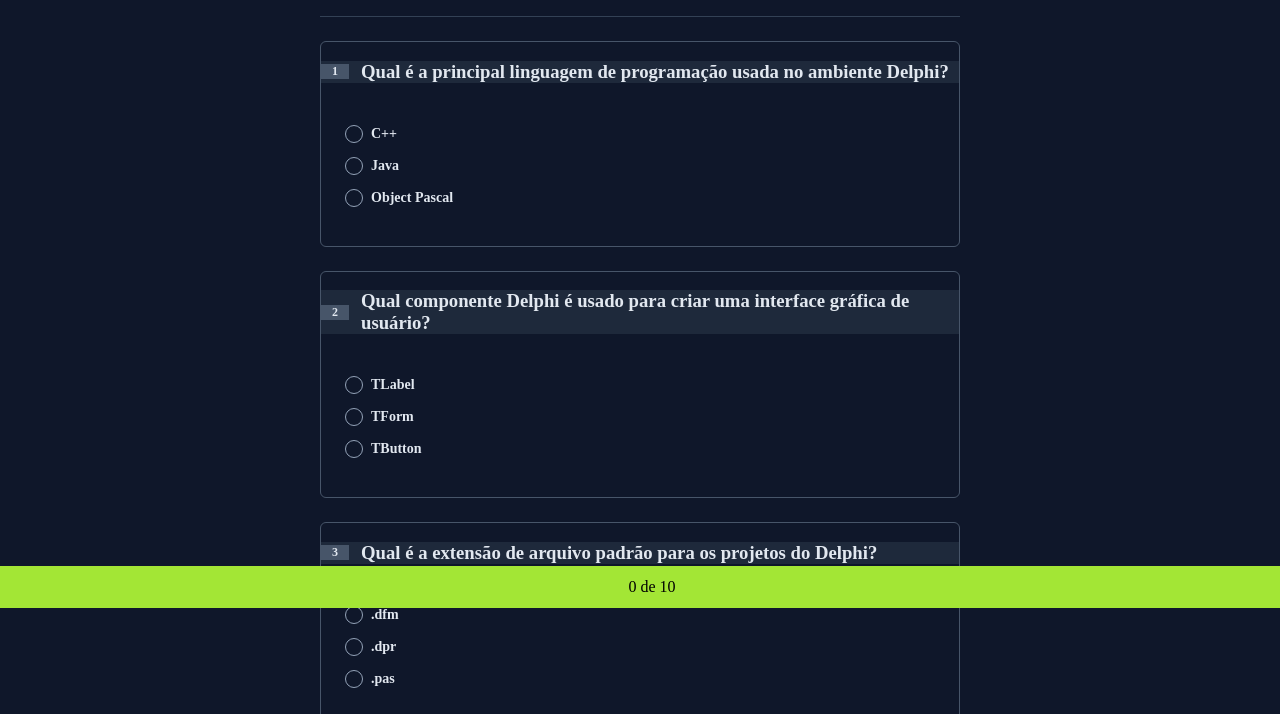
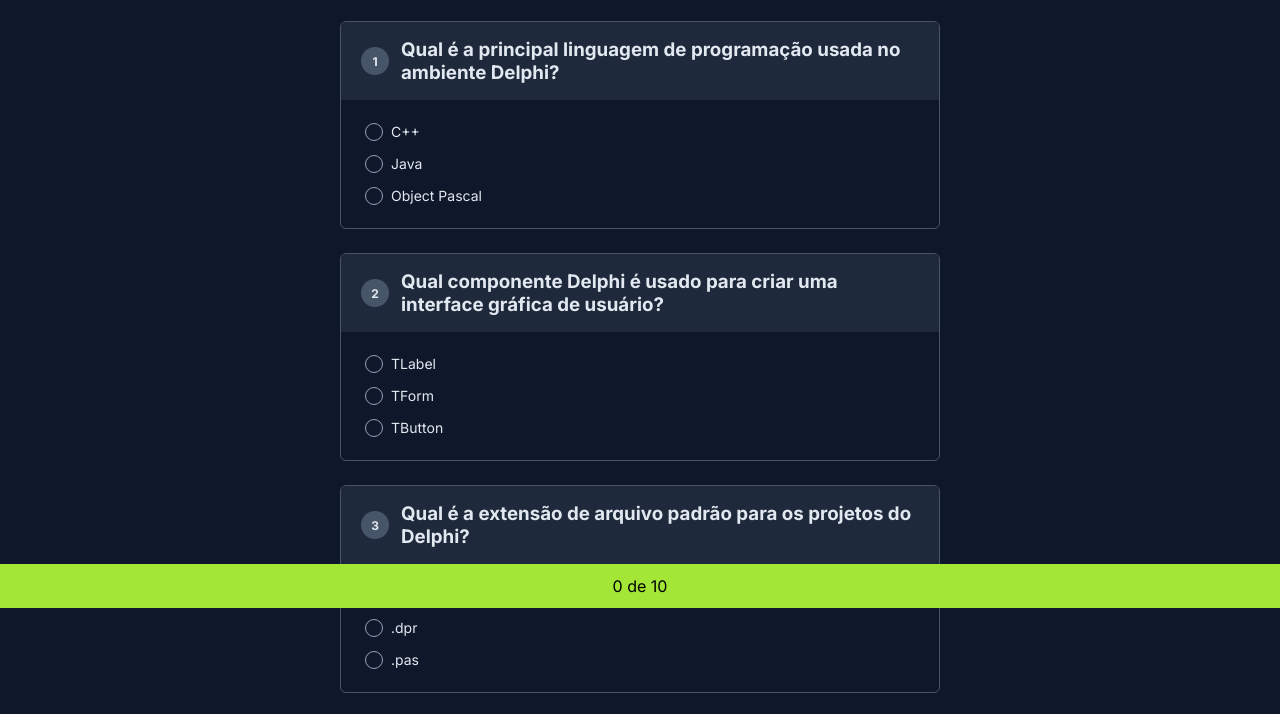
Before and after one commit to vanessapassosdev/nlw-experts, a plain HTML site: page index.html in a window 1280 px wide. Shown: the part 192-906 px from the top of the page. Drawn offline with Linux system fonts and the light colour scheme.

Commit message:
Add files via upload

```diff
--- a/style.css
+++ b/style.css
@@ -1,53 +1,75 @@
-body{
+@import url('https://fonts.googleapis.com/css2?family=Inter:wght@400;600;700&display=swap');
+
+*,
+:root {
+  margin: 0;
+  padding: 0;
+  box-sizing: border-box;
+
+  font-family: 'Inter', sans-serif;
+  font-synthesis: none;
+  text-rendering: optimizeLegibility;
+  -webkit-font-smoothing: antialiased;
+  -moz-osx-font-smoothing: grayscale;
+  -webkit-text-size-adjust: 100%;
+}
+
+body {
   background-color: #0F172A;
 }
 
-main{
-    padding-top:20px;
+main {
+  padding: 20px;
   max-width: 640px;
   margin: 0 auto 64px;
 }
 
-header{
+header {
   margin-top: 64px;
   padding-bottom: 24px;
   border-bottom: 1px solid #334155;
 }
 
-header h1{
-    magin-top: 24px;
-    font-size:30px;
+header h1 {
+  margin-top: 24px;
+  font-size: 30px;
   color: #f1f5f9;
 }
 
+#quiz {
+  counter-reset: quiz-item;
+}
 
-.quiz-item{
-    margin-top:24px;
+
+.quiz-item {
+  margin-top: 24px;
   border: 1px solid #475569;
-    border-radius:6px;
+  border-radius: 6px;
+
   overflow: hidden;
 }
 
-#quiz{
-    counter-reset:quiz-item;
-}
+.quiz-item h3 {
+  padding: 16px 20px;
+  color: #E2E8F0;
 
-.quiz-item h3{
-    padding-top: 16px 20px;
-    color: #e2e8f0;
   display: flex;
   align-items: center;
   gap: 12px;
-    background-color: #1e293b
+
+  background-color: #1e293B;
 }
 
-.quiz-item h3:before{
-    counter-increment:quiz-item;
+.quiz-item h3:before {
+  counter-increment: quiz-item;
   content: counter(quiz-item);
+
   background-color: #475569;
   width: 28px;
-    height 28px;
-    font-size:12px;
+  height: 28px;
+  font-size: 12px;
+  border-radius: 50%;
+
   display: flex;
   align-items: center;
   justify-content: center;
@@ -56,58 +78,60 @@
 
 .quiz-item dl {
   padding: 20px 24px;
+
   display: grid;
   gap: 8px;
-    color: #e2e8f0;
-
 }
 
 .quiz-item dl dt {
   font-size: 14px;
-    font-weight: bold;
-    line-height:24px;
+  line-height: 24px;
   letter-spacing: 0;
 
   display: flex;
   align-items: center;
   gap: 8px;
+
+  color: #E2E8F0;
 }
 
-input{
+input {
   all: unset;
   border: 1px solid #94a3b8;
   width: 16px;
   height: 16px;
 
   border-radius: 50%;
+
   display: flex;
-
   align-items: center;
   justify-content: center;
+
   flex-shrink: 0;
 }
 
-input:checked{
+input:checked {
   border: 1px solid #A3E635;
 }
 
-input:checked:before{
+input:checked:before {
   content: "";
   width: 10px;
   height: 10px;
 
-    background-color: ##A3E635;
+  background-color: #A3E635;
   border-radius: 50%;
 }
 
-#acertos{
+
+#acertos {
   text-align: center;
   background-color: #A3E635;
 
   position: fixed;
-    bottom:0;
-    left:0;
+  bottom: 0;
+  left: 0;
 
   width: 100%;
-    padding:12px
+  padding: 12px;
 }
```
Lines whose indentation alone changed are shown as unchanged.
